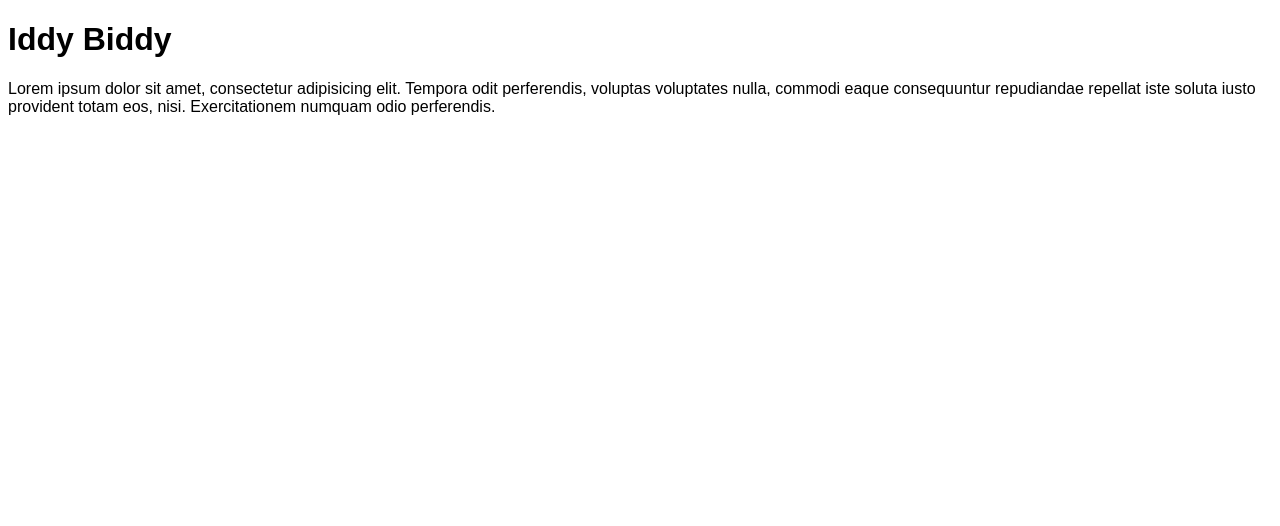
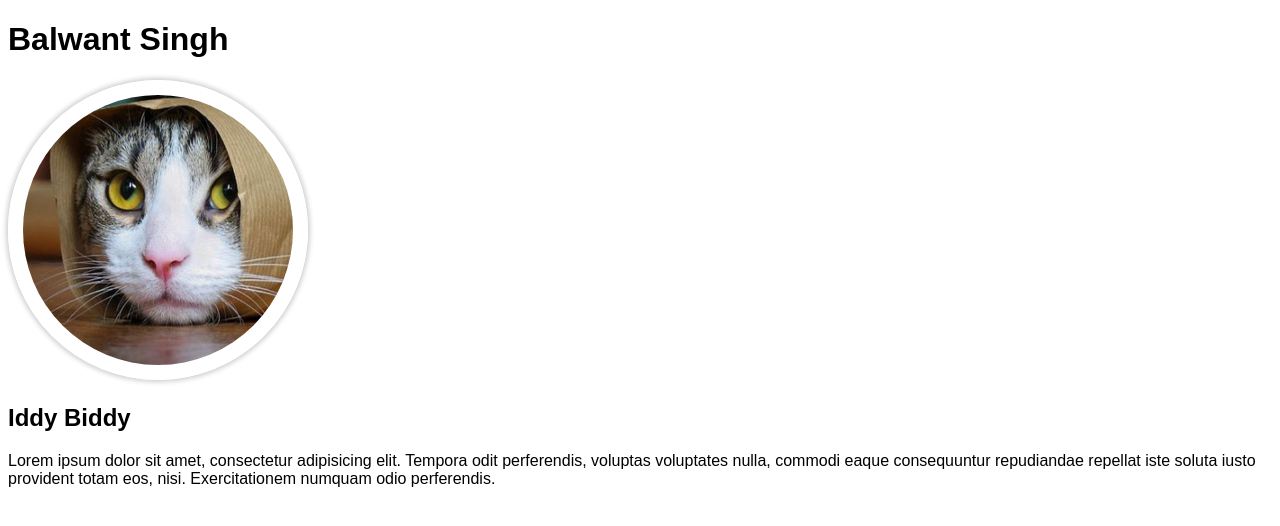
Before and after one commit to phenixcoder/pheonixcoder.github.io, a plain HTML site: page index.html in a window 1280 px wide. Drawn offline with Linux system fonts and the light colour scheme.

Commit message:
photo added

```diff
--- a/index.html
+++ b/index.html
@@ -7,10 +7,29 @@
 			body {
 				font-family: Arial, "Helvetica Neue", Helvetica, sans-serif;
 			}
+			.jumbo-circle {
+				width: 270px;
+				height: 270px;
+
+				border-radius: 150px;
+
+				border: 15px solid #ffffff;
+
+
+				box-shadow: 0 0 5px 2px rgba(0,0,0,0.2);
+			}
 		</style>
 	</head>
 	<body>
+		<header>
+			<h1>Balwant Singh</h1>
+		</header>
+		<section class="banner">
+			<img src="assets/images/capture.png" class="jumbo-circle" alt="">
+		</section>
+		<section class="content">
 			<h1>Iddy Biddy</h1>
 			<p>Lorem ipsum dolor sit amet, consectetur adipisicing elit. Tempora odit perferendis, voluptas voluptates nulla, commodi eaque consequuntur repudiandae repellat iste soluta iusto provident totam eos, nisi. Exercitationem numquam odio perferendis.</p>
+		</section>
 	</body>
 </html>
```
Also changed, not shown: assets/images/Capture.PNG (added). Lines whose indentation alone changed are shown as unchanged.
